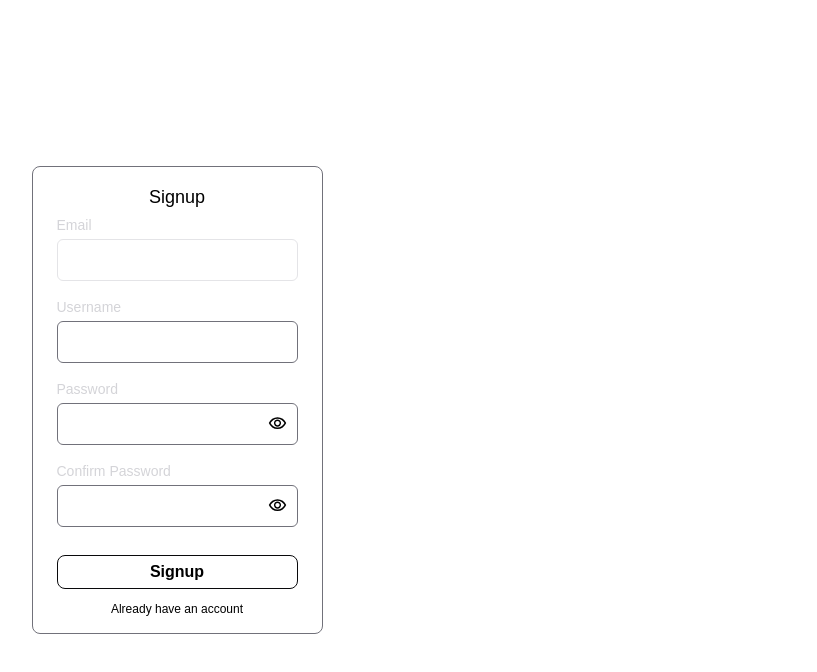
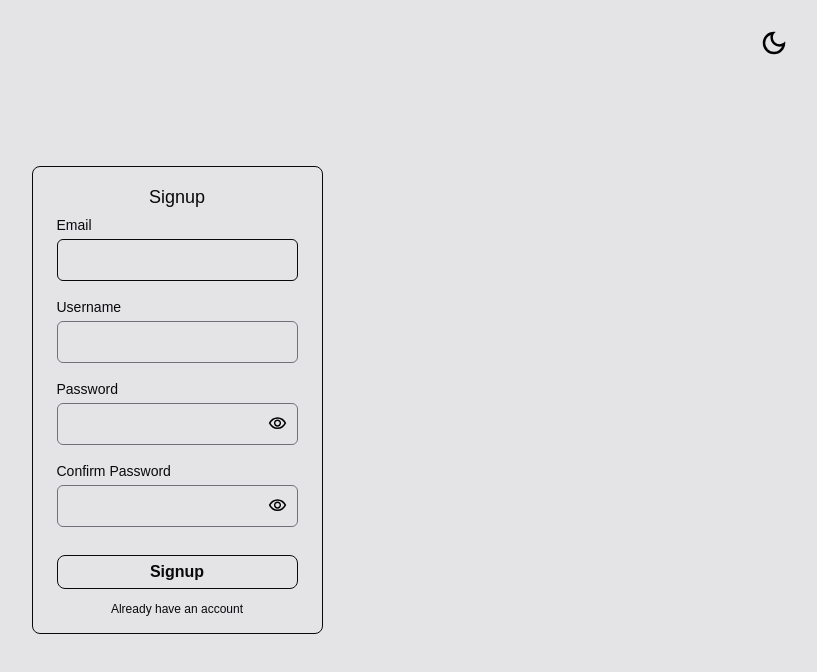
Before and after one commit to Electromorphous/DeNotes, a Next.js app: page /signup in a window 1280 px wide. Shown: the top 672 px of the page, without its empty margins (463-1280 px from the left). Built offline with nearby package versions, Linux system fonts and the light colour scheme; a web font is replaced by a local one.

Commit message:
make themes for most pages and all components

```diff
--- a/src/app/(pages)/emailVerification/page.tsx
+++ b/src/app/(pages)/emailVerification/page.tsx
@@ -3,6 +3,7 @@ import axios from "axios";
 import { useRouter } from "next/navigation";
 import Link from "next/link";
 import { useState, useEffect } from "react";
+import ThemeButton from "@/components/ThemeButton";
 
 function EmailVerification() {
   const [token, setToken] = useState("");
@@ -33,7 +34,11 @@ function EmailVerification() {
   }, [token]);
 
   return (
-    <div className="flex flex-col justify-center items-center min-h-screen">
+    <div className="flex flex-col items-center justify-center min-h-screen bg-light-primary text-dark-primary dark:bg-dark-primary dark:text-light-primary">
+      <div className="absolute top-7 right-7 flex gap-7">
+        <ThemeButton />
+      </div>
+
       <h1 className="text-4xl">Email Verification</h1>
       <h2 className="p-2">
         {loading ? (
@@ -43,9 +48,10 @@ function EmailVerification() {
         ) : (
           <>
             An error occured while verifying your email. Go to{" "}
-            <Link className="underline text-blue-400" href="/">
+            <Link className="text-blue-700 dark:text-blue-400" href="/">
               home page
             </Link>
+            .
           </>
         )}
       </h2>
--- a/src/app/(pages)/forgotPassword/page.tsx
+++ b/src/app/(pages)/forgotPassword/page.tsx
@@ -7,6 +7,7 @@ import Button from "@/components/Button";
 import Input from "@/components/Input";
 import Password from "@/components/Password";
 import { tokenType } from "@/types/enums";
+import ThemeButton from "@/components/ThemeButton";
 
 function Login() {
   const [email, setEmail] = useState("");
@@ -32,14 +33,18 @@ function Login() {
   };
 
   return (
-    <div className="flex items-center justify-center min-h-screen">
+    <div className="flex items-center justify-center min-h-screen bg-light-primary text-dark-primary dark:bg-dark-primary dark:text-light-primary">
+      <div className="absolute top-7 right-7 flex gap-7">
+        <ThemeButton />
+      </div>
+
       <form
         onSubmit={handleSubmit}
-        className="flex flex-col border border-zinc-500 rounded-lg px-6 py-4"
+        className="flex flex-col border rounded-lg px-6 py-4 border-dark-primary dark:border-light-primary"
       >
         <h1 className="text-lg mb-1 text-center">Reset Your Password</h1>
 
-        <label htmlFor="Email" className="text-zinc-300 text-sm">
+        <label htmlFor="Email" className="text-sm">
           Email
         </label>
         <Input
--- a/src/app/(pages)/login/page.tsx
+++ b/src/app/(pages)/login/page.tsx
@@ -6,6 +6,7 @@ import axios from "axios";
 import Button from "@/components/Button";
 import Input from "@/components/Input";
 import Password from "@/components/Password";
+import ThemeButton from "@/components/ThemeButton";
 
 function Login() {
   const [user, setUser] = useState({
@@ -31,10 +32,14 @@ function Login() {
   };
 
   return (
-    <div className="flex items-center justify-center min-h-screen bg-zinc-200 text-zinc-950 dark:bg-zinc-950 dark:text-zinc-200">
+    <div className="flex items-center justify-center min-h-screen bg-light-primary text-dark-primary dark:bg-dark-primary dark:text-light-primary">
+      <div className="absolute top-7 right-7 flex gap-7">
+        <ThemeButton />
+      </div>
+
       <form
         onSubmit={handleSubmit}
-        className="flex flex-col border rounded-lg px-6 py-4 border-zinc-950 dark:border-zinc-200"
+        className="flex flex-col border rounded-lg px-6 py-4 border-dark-primary dark:border-light-primary"
       >
         <h1 className="text-lg mb-1 text-center">Login</h1>
 
--- a/src/app/(pages)/page.tsx
+++ b/src/app/(pages)/page.tsx
@@ -1,17 +1,17 @@
 "use client";
-import ToggleTheme from "@/components/ThemeButton";
+import ThemeButton from "@/components/ThemeButton";
 import Link from "next/link";
 
 export default function Home() {
   return (
-    <main className="relative flex items-center justify-center text-center min-h-screen bg-zinc-200 text-zinc-950 dark:bg-zinc-950 dark:text-zinc-200">
+    <main className="relative flex items-center justify-center text-center min-h-screen bg-light-primary text-dark-primary dark:bg-dark-primary dark:text-light-primary">
       <div className="absolute top-7 right-7 flex gap-7">
         <Link href="/login">Login</Link>
         <Link href="/signup">Signup</Link>
-        <ToggleTheme />
+        <ThemeButton />
       </div>
       <div className="-mt-12">
-        {/* <h1 className="text-6xl mb-4">DeNotes</h1>
+        <h1 className="text-6xl mb-4">DeNotes</h1>
         <p className="text-lg">
           The world's first fully decentralised note-taking app
           <br />
@@ -19,10 +19,10 @@ export default function Home() {
           <Link className="underline" href="https://ipfs.io" target="_blank">
             Interplanetary File System
           </Link>
-        </p> */}
+        </p>
 
-        <h1 className="text-6xl mb-4">Notes</h1>
-        <p className="text-xl">Take meaningful notes</p>
+        {/* <h1 className="text-6xl mb-4">Notes</h1>
+        <p className="text-xl">Take meaningful notes</p> */}
       </div>
     </main>
   );
--- a/src/app/(pages)/passwordReset/page.tsx
+++ b/src/app/(pages)/passwordReset/page.tsx
@@ -4,6 +4,7 @@ import { useRouter } from "next/navigation";
 import axios from "axios";
 import Button from "@/components/Button";
 import Password from "@/components/Password";
+import ThemeButton from "@/components/ThemeButton";
 
 function PasswordReset() {
   const [formData, setFormData] = useState({
@@ -45,18 +46,23 @@ function PasswordReset() {
   }, []);
 
   return (
-    <div className="flex items-center justify-center min-h-screen">
+    <div className="flex items-center justify-center min-h-screen bg-light-primary text-dark-primary dark:bg-dark-primary dark:text-light-primary">
+      <div className="absolute top-7 right-7 flex gap-7">
+        <ThemeButton />
+      </div>
+
       <form
         onSubmit={handleSubmit}
-        className="flex flex-col border border-zinc-500 rounded-lg px-6 py-4"
+        className="flex flex-col border rounded-lg px-6 py-4 border-dark-primary dark:border-light-primary"
       >
         <h1 className="text-lg mb-1 text-center">Reset Password</h1>
 
-        <label htmlFor="password" className="text-zinc-300 text-sm">
+        <label htmlFor="password" className="text-sm">
           Password
         </label>
         <Password
           props={{
+            autoFocus: true,
             required: true,
             id: "password",
             name: "password",
@@ -66,7 +72,7 @@ function PasswordReset() {
           }}
         />
 
-        <label htmlFor="confirmPassword" className="text-zinc-300 text-sm">
+        <label htmlFor="confirmPassword" className="text-sm">
           Confirm Password
         </label>
         <Password
--- a/src/app/(pages)/signup/page.tsx
+++ b/src/app/(pages)/signup/page.tsx
@@ -6,6 +6,7 @@ import axios from "axios";
 import Button from "@/components/Button";
 import Input from "@/components/Input";
 import Password from "@/components/Password";
+import ThemeButton from "@/components/ThemeButton";
 
 function Signup() {
   const [user, setUser] = useState({
@@ -39,14 +40,18 @@ function Signup() {
   };
 
   return (
-    <div className="flex items-center justify-center min-h-screen">
+    <div className="flex items-center justify-center min-h-screen bg-light-primary text-dark-primary dark:bg-dark-primary dark:text-light-primary">
+      <div className="absolute top-7 right-7 flex gap-7">
+        <ThemeButton />
+      </div>
+
       <form
         onSubmit={handleSubmit}
-        className="flex flex-col border border-zinc-500 rounded-lg px-6 py-4"
+        className="flex flex-col border rounded-lg px-6 py-4 border-dark-primary dark:border-light-primary"
       >
         <h1 className="text-lg mb-1 text-center">Signup</h1>
 
-        <label htmlFor="Email" className="text-zinc-300 text-sm">
+        <label htmlFor="Email" className="text-sm">
           Email
         </label>
         <Input
@@ -62,7 +67,7 @@ function Signup() {
           }}
         />
 
-        <label htmlFor="username" className="text-zinc-300 text-sm">
+        <label htmlFor="username" className="text-sm">
           Username
         </label>
         <Input
@@ -77,7 +82,7 @@ function Signup() {
           }}
         />
 
-        <label htmlFor="password" className="text-zinc-300 text-sm">
+        <label htmlFor="password" className="text-sm">
           Password
         </label>
         <Password
@@ -91,7 +96,7 @@ function Signup() {
           }}
         />
 
-        <label htmlFor="confirmPassword" className="text-zinc-300 text-sm">
+        <label htmlFor="confirmPassword" className="text-sm">
           Confirm Password
         </label>
         <Password
--- a/src/components/Button.tsx
+++ b/src/components/Button.tsx
@@ -7,12 +7,12 @@ function Button({ children, props }: ButtonProps) {
   return (
     <button
       className="px-3 py-1 rounded-lg my-3 outline-none transition-all
-      bg-transparent border border-zinc-950 hover:bg-zinc-950 hover:text-zinc-200
-      focus:bg-zinc-950 focus:text-zinc-200
-      disabled:bg-zinc-400 disabled:text-black
-      dark:border-zinc-200 dark:hover:bg-zinc-200 dark:hover:text-zinc-950
-      dark:focus:bg-zinc-200 dark:focus:text-zinc-950
-      dark:disabled:bg-zinc-600 dark:disabled:text-white"
+      bg-transparent border border-dark-primary hover:bg-dark-primary hover:text-light-primary
+      focus:bg-dark-primary focus:text-light-primary
+      disabled:bg-zinc-400 disabled:border-zinc-400 disabled:text-black
+      dark:border-light-primary dark:hover:bg-light-primary dark:hover:text-dark-primary
+      dark:focus:bg-light-primary dark:focus:text-dark-primary
+      dark:disabled:bg-zinc-700 dark:disabled:border-zinc-700 dark:disabled:text-white"
       {...props}
     >
       <strong>{children}</strong>
--- a/src/components/Input.tsx
+++ b/src/components/Input.tsx
@@ -7,8 +7,9 @@ type InputProps = {
 function Input({ props }: InputProps) {
   return (
     <input
-      className="px-4 py-2 rounded-md mb-4 mt-1 outline-none bg-transparent border
-      border-zinc-500 focus:border-zinc-200"
+      className="px-4 py-2 rounded-md mb-4 mt-1 transition-all outline-none bg-transparent border
+      border-zinc-500 focus:border-dark-primary
+      dark:border-zinc-600 dark:focus:border-light-primary"
       {...props}
     />
   );
--- a/src/components/Password.tsx
+++ b/src/components/Password.tsx
@@ -13,12 +13,16 @@ function Password({ props }: InputProps) {
     <div className="relative">
       <input
         type={visible ? "text" : "password"}
-        className="px-4 py-2 bg-transparent border border-zinc-500 rounded-md mb-4 mt-1 outline-none focus:border-zinc-200"
+        className="px-4 py-2 rounded-md mb-4 mt-1 transition-all outline-none bg-transparent border
+        border-zinc-500 focus:border-dark-primary
+        dark:border-zinc-600 dark:focus:border-light-primary"
         {...props}
       />
       <button
         type="button"
-        className="absolute top-2 right-1 rounded-xl hover:bg-zinc-800  focus:outline-none focus:bg-zinc-800"
+        className="absolute top-2 right-1 rounded-xl outline-none
+        hover:bg-light-secondary focus:bg-light-secondary
+        dark:hover:bg-dark-secondary dark:focus:bg-dark-secondary"
         style={{ padding: 7 }}
         onClick={() => setVisible((prev) => !prev)}
       >
--- a/tailwind.config.ts
+++ b/tailwind.config.ts
@@ -9,7 +9,16 @@ const config: Config = {
   ],
   theme: {
     extend: {
-      colors: {},
+      colors: {
+        dark: {
+          primary: "#09090b",
+          secondary: "#27272a",
+        },
+        light: {
+          primary: "#e4e4e7",
+          secondary: "#d4d4d8",
+        },
+      },
     },
   },
   plugins: [],
```
Also changed, not shown: src/middleware.ts (+11 -1 lines).
